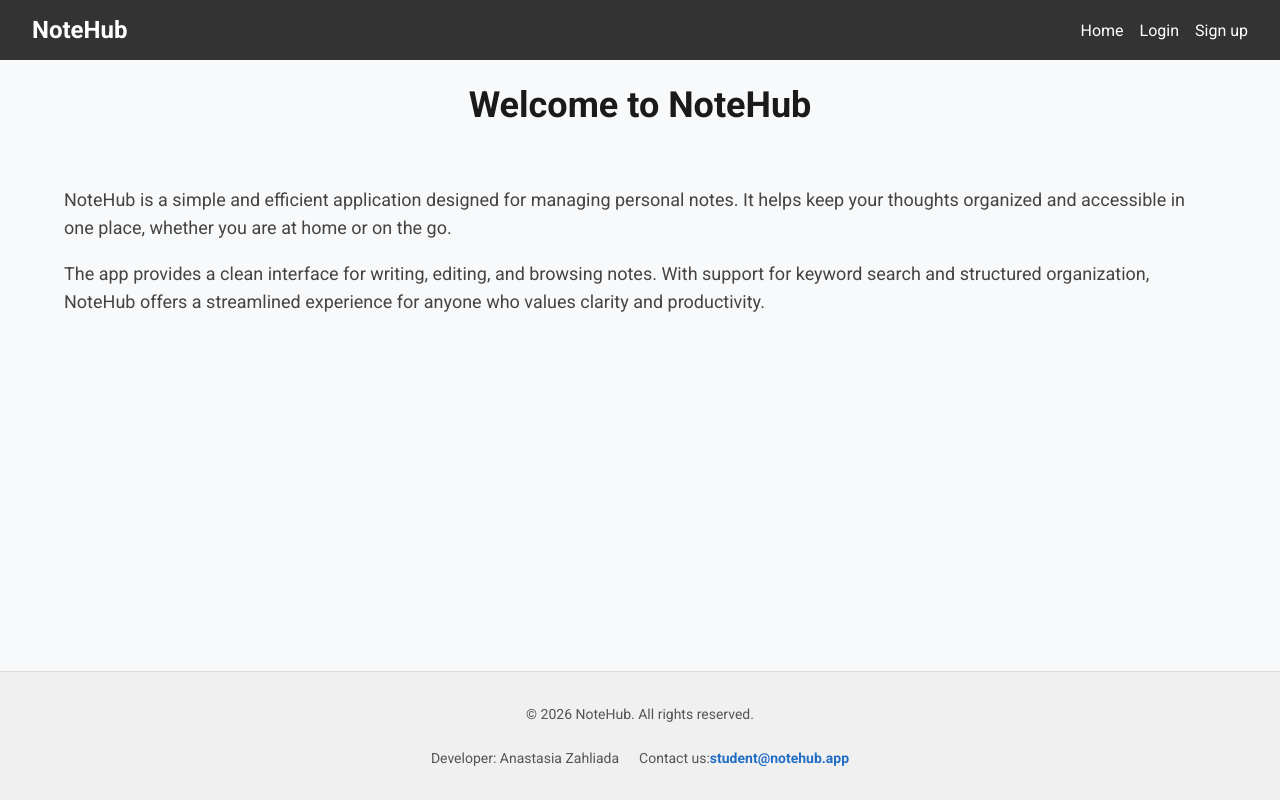
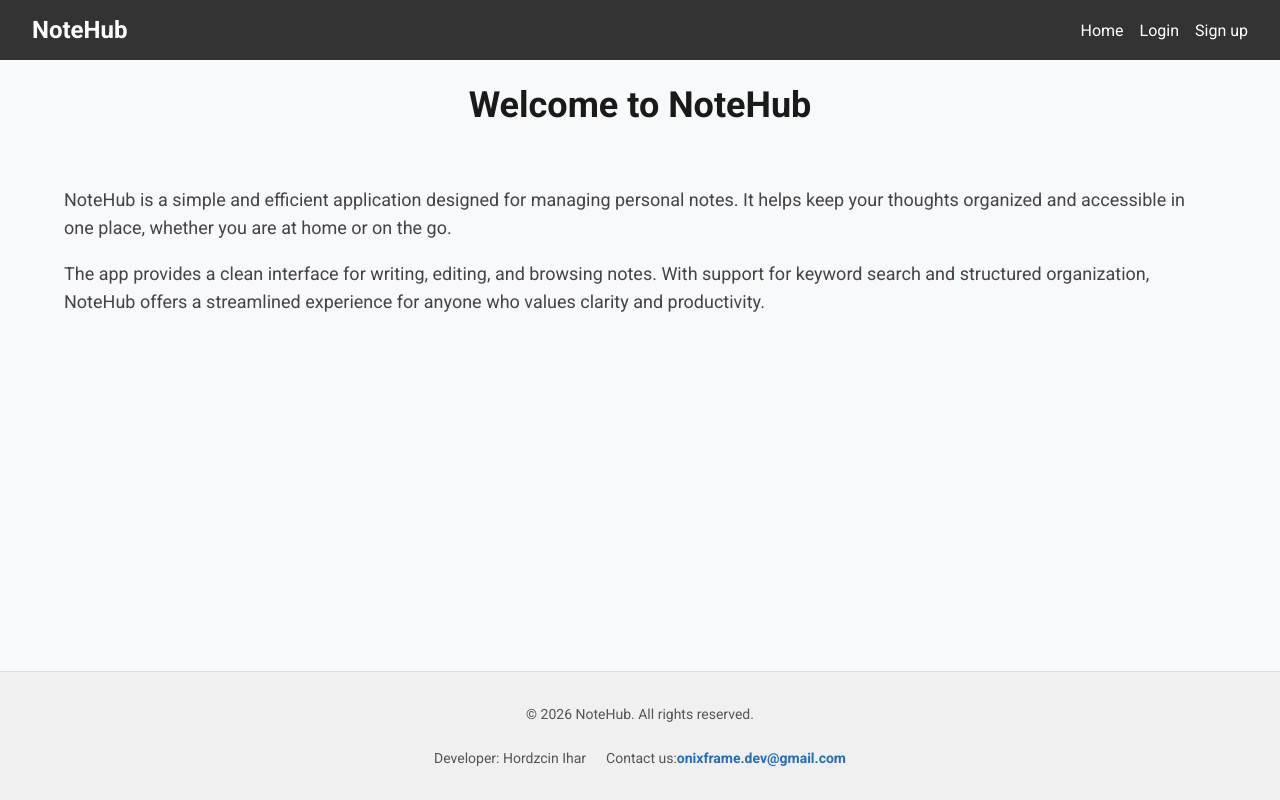
Before and after one commit to onixframe-dev/notehub-auth, a Next.js app: page / in a window 1280 px wide. Built offline with nearby package versions, Linux system fonts and the light colour scheme; no server answers.

Commit message:
new code

```diff
--- a/components/Footer/Footer.tsx
+++ b/components/Footer/Footer.tsx
@@ -6,10 +6,10 @@ export default function Footer() {
       <div className={css.content}>
         <p>&copy; {new Date().getFullYear()} NoteHub. All rights reserved.</p>
         <div className={css.wrap}>
-          <p>Developer: Anastasia Zahliada</p>
+          <p>Developer: Hordzcin Ihar</p>
           <p>
             Contact us:
-            <a href="mailto:student@notehub.app">student@notehub.app</a>
+            <a href="onixframe.dev@gmail.com">onixframe.dev@gmail.com</a>
           </p>
         </div>
       </div>
```
